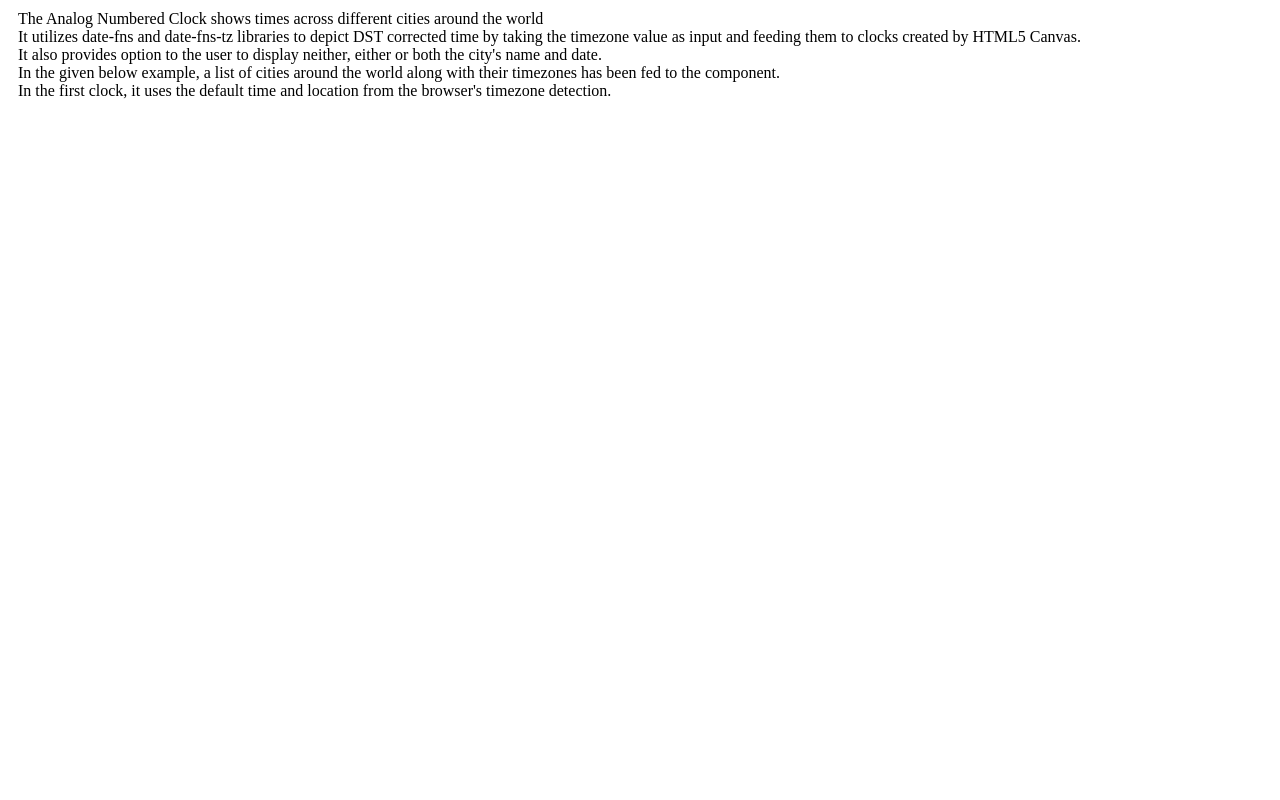
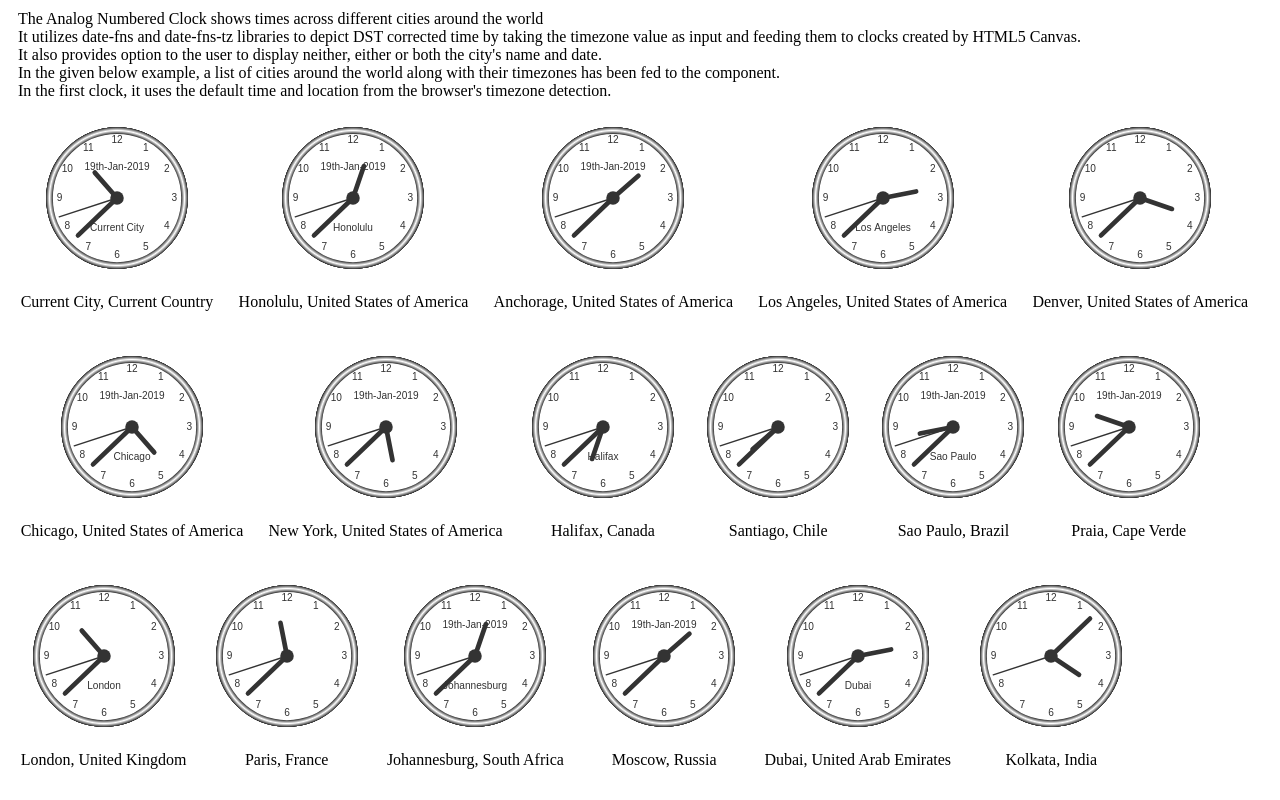
Before and after one commit to parasmanijain/numbered-clock, an Angular app: page / in a window 1280 px wide. Shown: the top 800 px of the page. Built offline with nearby package versions, Linux system fonts and the light colour scheme.

Commit message:
code updated

```diff
--- a/src/app/app.component.html
+++ b/src/app/app.component.html
@@ -11,7 +11,7 @@
   <br />
   In the first clock, it uses the default time and location from the browser's timezone detection.
 </div>
-@for (city of cities; track city) {
+@for (city of cities(); track city) {
   <div class="cities">
     <app-numbered-clock
       [city]="city.name"
--- a/src/app/app.component.ts
+++ b/src/app/app.component.ts
@@ -1,4 +1,4 @@
-import { Component, OnInit } from '@angular/core';
+import { Component, inject, OnInit, signal } from '@angular/core';
 import { CitiesService, City } from './services/cities.service';
 import { NumberedClockComponent } from './components/numbered-clock/numbered-clock.component';
 
@@ -11,17 +11,18 @@ import { NumberedClockComponent } from './components/numbered-clock/numbered-clo
   providers: [CitiesService],
 })
 export class AppComponent implements OnInit {
-  public cities: City[] = [];
-
-  constructor(private citiesService: CitiesService) {}
+  cities = signal<City[]>([]);
+  citiesService = inject(CitiesService);
 
   ngOnInit(): void {
     this.getCities();
   }
 
   getCities(): void {
-    this.citiesService.getCities().subscribe((res: City[]) => {
-      this.cities = res;
+    this.citiesService.getCities().subscribe({
+      next: (data) => {
+        this.cities.set(data);
+      },
     });
   }
 }
```
